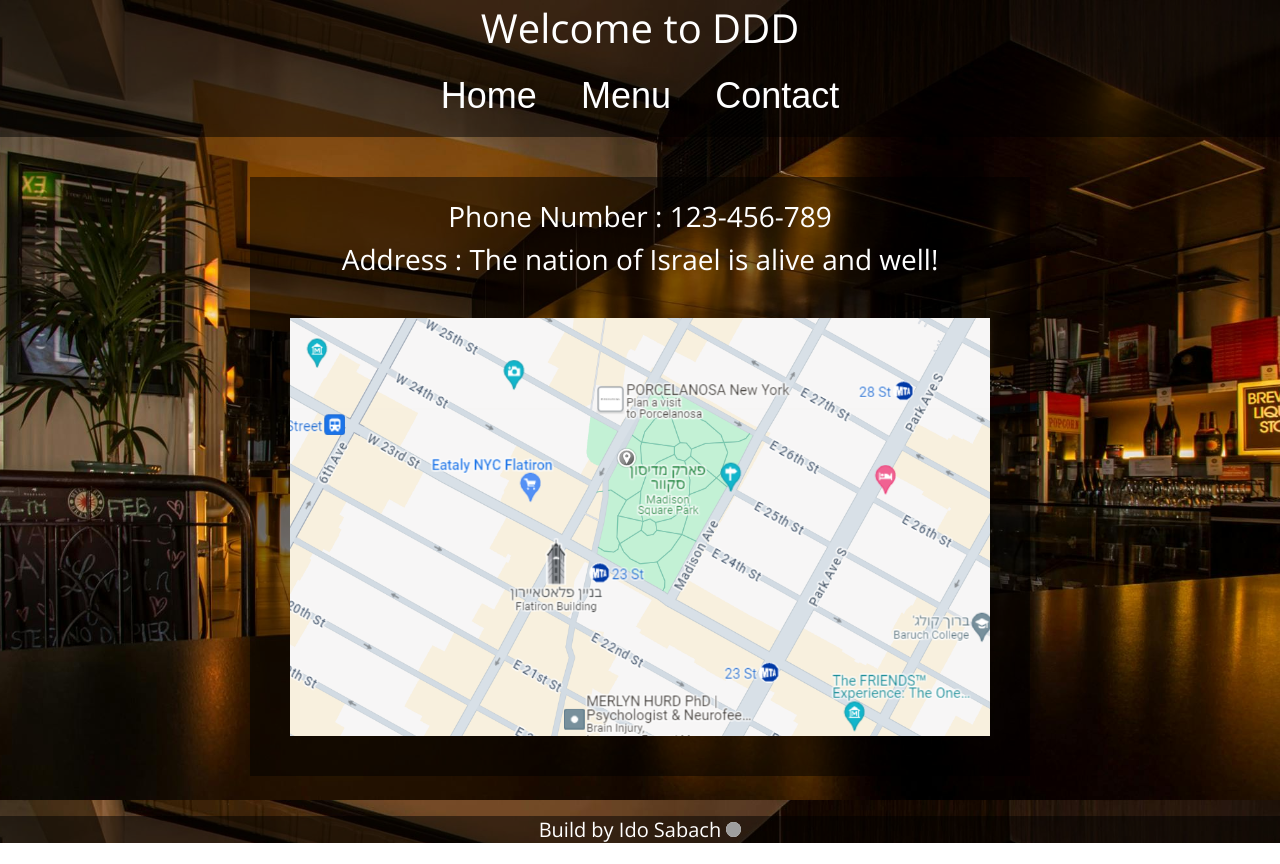
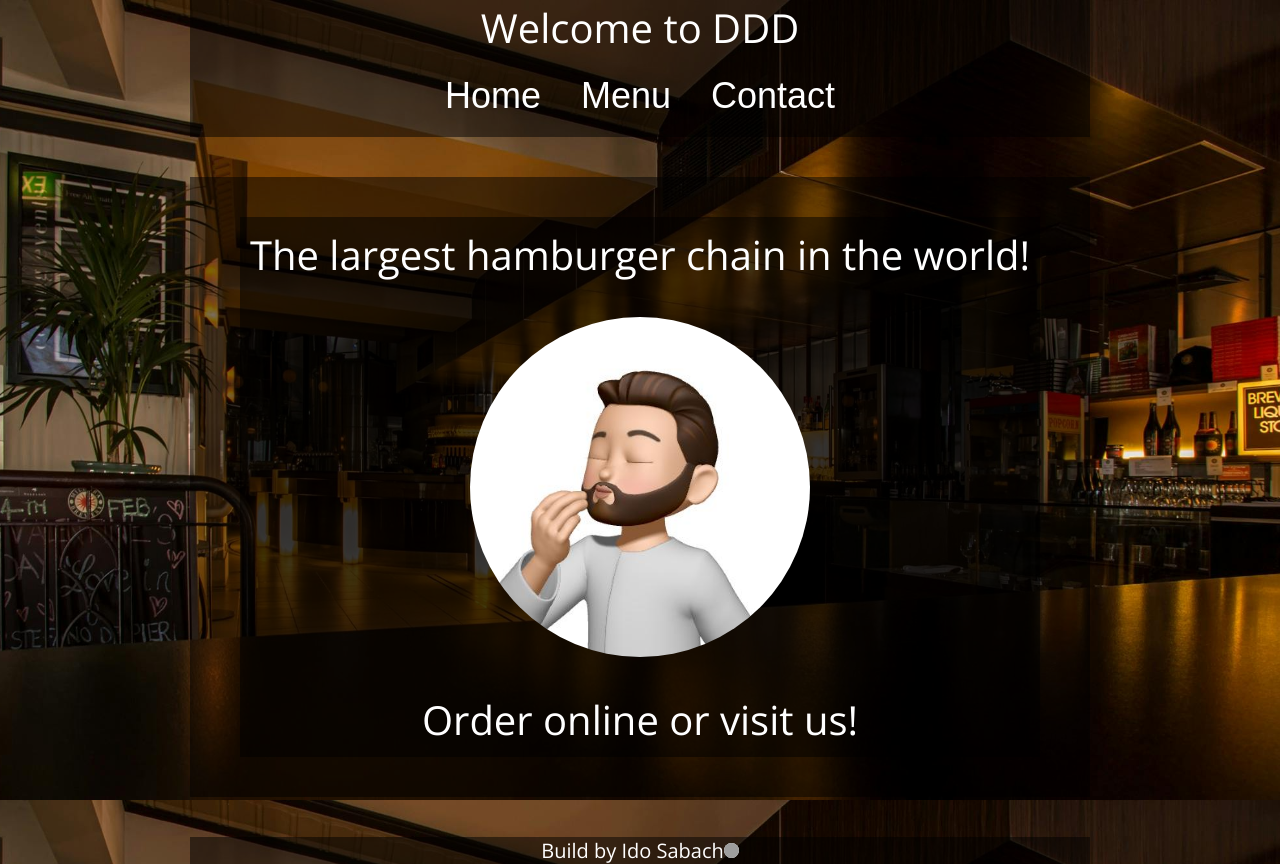
Before and after one commit to IdoSabach/Restaurant-Page, a website built with webpack: page dist/index.html in a window 1280 px wide. Before the commit the page ends 843 px from the top, so only its background shows below. Built offline with nearby package versions, Linux system fonts and the light colour scheme; grey boxes are pictures that could not be loaded.

Commit message:
fix all conected

```diff
--- a/src/contact.js
+++ b/src/contact.js
@@ -1,27 +1,24 @@
-function createContactPage(){
-  const contact = document.createElement('div')
-  contact.classList.add("contact")
+function createContactPage() {
+  const contact = document.createElement("div");
+  contact.classList.add("contact");
 
-  const phone = document.createElement('div')
-  contact.classList.add("phone")
-  contact.appendChild(phone)
-  phone.textContent = "Phone Number : 123-456-789"
+  const phone = document.createElement("div");
+  contact.classList.add("phone");
+  contact.appendChild(phone);
+  phone.textContent = "Phone Number : 123-456-789";
 
-  const address = document.createElement('div')
-  contact.classList.add("address")
-  contact.appendChild(address)
-  phone.textContent = "Address : The nation of Israel is alive and well!"
+  const address = document.createElement("div");
+  contact.classList.add("address");
+  contact.appendChild(address);
+  phone.textContent = "Address : The nation of Israel is alive and well!";
 
-  const imageAddress = document.createElement('img')
-  contact.classList.add("address-image")
-  contact.appendChild(imageAddress)
-  imageAddress.src = "./images/mapForWeb.png"
+  const imageAddress = document.createElement("img");
+  contact.classList.add("address-image");
+  contact.appendChild(imageAddress);
+  imageAddress.src = "./images/mapForWeb.png";
+  imageAddress.style.width = '850px'
+
+  return contact;
 }
 
-function viewContact(){
-  const main = document.getElementById('main')
-  main.textContent = ''
-  main.appendChild(createContactPage())
-}
-
-export default viewContact;
+export default createContactPage;
--- a/src/home.js
+++ b/src/home.js
@@ -1,27 +1,30 @@
-function createHomePage(){
-  const home = document.createElement("div")
-  home.classList.add("home")
+function createHomePage() {
+  const home = document.createElement("div");
+  home.classList.add("home");
 
-  const textOfHeadHome = document.createElement('div')
-  textOfHeadHome.classList.add("text-of-head-main")
-  textOfHeadHome.textContent = "The largest hamburger chain in the world!"
+  const textOfHeadHome = document.createElement("div");
+  textOfHeadHome.classList.add("text-of-head-main");
+  textOfHeadHome.textContent = "The largest hamburger chain in the world!";
   home.appendChild(textOfHeadHome);
 
-  const homeImg = document.createElement("img")
-  homeImg.classList.add("ido-img")
-  homeImg.src = "./images/ido-food.jpeg"
-  home.appendChild(homeImg)
+  const homeImg = document.createElement("img");
+  homeImg.classList.add("ido-img");
+  homeImg.src = "./images/ido-food.jpeg";
+  home.appendChild(homeImg);
 
-  const footerOfHome = document.createElement("div")
-  footerOfHome.classList.add("footer-text")
-  footerOfHome.textContent = "Order online or visit us!"
-  home.appendChild(footerOfHome)
+  const footerOfHome = document.createElement("div");
+  footerOfHome.classList.add("footer-text");
+  footerOfHome.textContent = "Order online or visit us!";
+  home.appendChild(footerOfHome);
+
+  return home;
 }
 
-function viewHome(){
-  const main = document.getElementById('main')
-  main.textContent = ''
-  main.appendChild(createHomePage())
-}
+export default createHomePage;
+// function loadHome() {
+//   const main = document.getElementById("main");
+//   main.textContent = "";
+//   main.appendChild(createHome());
+// }
 
-export default viewHome;
+// export default loadHome;
--- a/src/index.js
+++ b/src/index.js
@@ -1,5 +1,3 @@
-import createHomePage from "./home"
+import mainAllView from "./main";
 
-
-const content = document.getElementById("content")
-content.appendChild(createHomePage())
+  mainAllView();
--- a/src/main.js
+++ b/src/main.js
@@ -1,6 +1,82 @@
-function createMain(){
-  const main = document.createElement('main')
-  main.classList.add('main')
-  main.setAttribute('id','main')
-  return main
+import createHomePage from "./home"
+import createMenuPage from "./menu"
+import createContactPage from "./contact"
+
+const main = document.createElement('div')
+main.classList.add("main")
+
+function createHeader(){
+  const header = document.createElement('header')
+  header.classList.add('head')
+  header.textContent = "Welcome to DDD"
+
+  return header
 }
+
+function createNav(){
+  const nav = document.createElement('div')
+  nav.classList.add("sub-head")
+
+  const homeBtn = document.createElement('button')
+  homeBtn.classList.add('button-nav')
+  homeBtn.textContent = "Home"
+  nav.appendChild(homeBtn)
+  homeBtn.addEventListener('click',function(){
+    main.innerHTML = "";
+    main.appendChild(createHomePage())
+  })
+
+  const menuBtn = document.createElement('button')
+  menuBtn.classList.add('button-nav')
+  menuBtn.textContent = "Menu"
+  nav.appendChild(menuBtn)
+  menuBtn.addEventListener('click',function(){
+    main.innerHTML = "";
+    main.appendChild(createMenuPage())
+  })
+
+
+  const contactBtn = document.createElement('button')
+  contactBtn.classList.add('button-nav')
+  contactBtn.textContent = "Contact"
+  nav.appendChild(contactBtn)
+  contactBtn.addEventListener('click',function(){
+    main.innerHTML = "";
+    main.appendChild(createContactPage())
+  })
+
+  return nav
+}
+
+
+
+function createFooter(){
+  const footer = document.createElement('footer')
+  footer.classList.add("footer")
+  footer.textContent = "Build by Ido Sabach"
+
+  const link = document.createElement('a')
+  link.href = "https://github.com/IdoSabach"
+  footer.appendChild(link)
+
+  const imageFooter = document.createElement('img')
+  imageFooter.classList.add("git-icon")
+  imageFooter.src = "https://img.icons8.com/ios/50/000000/github--v1.png"
+  imageFooter.style.width = "15px"
+  imageFooter.style.height= "15px"
+  link.appendChild(imageFooter)
+
+  return footer
+}
+
+const content = document.getElementById("content");
+function mainAllView(){
+  content.appendChild(createHeader())
+  content.appendChild(createNav())
+
+  main.appendChild(createHomePage())
+  content.append(main)
+  content.appendChild(createFooter())
+}
+
+export default mainAllView;
--- a/src/menu.js
+++ b/src/menu.js
@@ -14,19 +14,14 @@ function createMenuPage() {
     const image = document.createElement('img')
     image.classList.add("image-size")
     image.appendChild(boxImage)
-    image.src = "https://img.icons8.com/fluency/48/hamburger.png"
+    image.src = "./images/icons8-hamburger-96.png"
 
     const textBox = document.createElement('div')
     box.appendChild(textBox)
     textBox.classList.add('text-for-food')
     textBox.textContent = "A kind of hamburger"
   }
+
+  return menu
 }
-
-function viewMenu(){
-  const main = document.getElementById('main')
-  main.textContent = ''
-  main.appendChild(createMenuPage())
-}
-
-export default viewMenu;
+export default createMenuPage;
--- a/webpack.config.js
+++ b/webpack.config.js
@@ -2,7 +2,7 @@ const path = require('path');
 
 module.exports = {
   mode: "production",
-  entry: './src/index.js',
+  entry: "./src/index.js",
   output: {
     filename: 'main.js',
     path: path.resolve(__dirname, 'dist'),
```
Also changed, not shown: dist/images/icons8-hamburger-96.png (added), dist/index.html, dist/main.js, dist/style.css.
